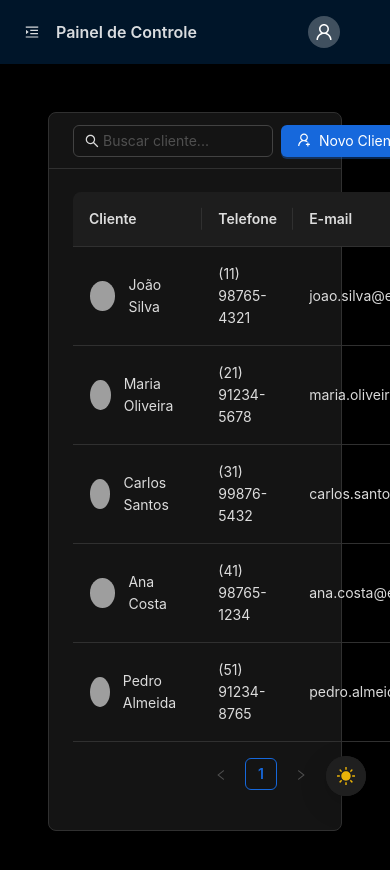
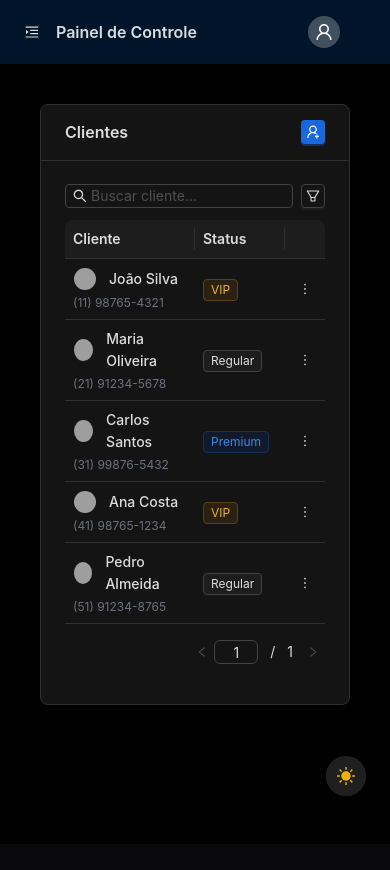
Before and after one commit to MauBoaventura/front-bot-whats-agenda, a Next.js app: page /clientes in a window 390 px wide. Shown: the top 870 px of the page. After the commit the page ends 844 px from the top, so only its background shows below. Built offline with nearby package versions, Linux system fonts and the light colour scheme; grey boxes are pictures that could not be loaded.

Commit message:
feat: implementar busca e filtros para serviços, incluindo integração com API

```diff
--- a/src/app/(main)/clientes/page.tsx
+++ b/src/app/(main)/clientes/page.tsx
@@ -1,15 +1,44 @@
-// app/dashboard/clientes/page.tsx
 'use client';
-import { Table, Tag, Input, Button, Space, Avatar, Card } from 'antd';
-import { SearchOutlined, UserAddOutlined } from '@ant-design/icons';
+import {
+  FilterOutlined,
+  MoreOutlined,
+  SearchOutlined,
+  UserAddOutlined,
+} from '@ant-design/icons';
+import {
+  Avatar,
+  Button,
+  Card,
+  Drawer,
+  Dropdown,
+  Grid,
+  Input,
+  Space,
+  Table,
+  Tag,
+} from 'antd';
+import { ColumnsType } from 'antd/es/table';
+import { useState } from 'react';
 
-const mockData = [
+const { useBreakpoint } = Grid;
+
+interface AppointmentType {
+  key: string;
+  name: string;
+  phone: string;
+  email: string;
+  avatar: string;
+  loyalty: string;
+}
+
+const mockData: AppointmentType[] = [
   {
     key: '1',
     name: 'João Silva',
     phone: '(11) 98765-4321',
     email: 'joao.silva@example.com',
     avatar: 'https://i.pravatar.cc/150?img=1',
+    loyalty: 'VIP',
   },
   {
     key: '2',
@@ -17,6 +46,7 @@ const mockData = [
     phone: '(21) 91234-5678',
     email: 'maria.oliveira@example.com',
     avatar: 'https://i.pravatar.cc/150?img=2',
+    loyalty: 'Regular',
   },
   {
     key: '3',
@@ -24,6 +54,7 @@ const mockData = [
     phone: '(31) 99876-5432',
     email: 'carlos.santos@example.com',
     avatar: 'https://i.pravatar.cc/150?img=3',
+    loyalty: 'Premium',
   },
   {
     key: '4',
@@ -31,6 +62,7 @@ const mockData = [
     phone: '(41) 98765-1234',
     email: 'ana.costa@example.com',
     avatar: 'https://i.pravatar.cc/150?img=4',
+    loyalty: 'VIP',
   },
   {
     key: '5',
@@ -38,29 +70,79 @@ const mockData = [
     phone: '(51) 91234-8765',
     email: 'pedro.almeida@example.com',
     avatar: 'https://i.pravatar.cc/150?img=5',
+    loyalty: 'Regular',
   },
 ];
 
 export default function ClientesPage() {
-  return (
-    <div className="p-6">
-      <Card
-        title="Clientes"
-        extra={
-          <Space>
-            <Input
-              placeholder="Buscar cliente..."
-              prefix={<SearchOutlined />}
-              style={{ width: 200 }}
-            />
-            <Button type="primary" icon={<UserAddOutlined />}>
-              Novo Cliente
-            </Button>
-          </Space>
+  const screens = useBreakpoint();
+  const isMobile = !screens.md;
+
+  const [searchText, setSearchText] = useState('');
+  const [isFilterDrawerVisible, setIsFilterDrawerVisible] = useState(false);
+  const [loyaltyFilter, setLoyaltyFilter] = useState<string | null>(null);
+
+  const filteredData = mockData.filter((client) => {
+    const matchesSearch =
+      client.name.toLowerCase().includes(searchText.toLowerCase()) ||
+      client.phone.includes(searchText) ||
+      client.email.toLowerCase().includes(searchText.toLowerCase());
+
+    const matchesLoyalty = !loyaltyFilter || client.loyalty === loyaltyFilter;
+
+    return matchesSearch && matchesLoyalty;
+  });
+
+  const mobileColumns: ColumnsType<AppointmentType> = [
+    {
+      title: 'Cliente',
+      render: (_, record) => (
+        <div className="flex flex-col">
+          <div className="flex items-center gap-3">
+            <Avatar src={record.avatar} size="small" />
+            <span className="font-medium">{record.name}</span>
+          </div>
+          <div className="text-xs text-gray-500 mt-1">{record.phone}</div>
+        </div>
+      ),
+    },
+    {
+      title: 'Status',
+      render: (_, record) => (
+        <Tag
+          color={
+            record.loyalty === 'VIP'
+              ? 'gold'
+              : record.loyalty === 'Premium'
+              ? 'blue'
+              : 'default'
           }
+          className="text-xs"
         >
-        <Table
-          columns={[
+          {record.loyalty}
+        </Tag>
+      ),
+    },
+    {
+      title: '',
+      render: () => (
+        <Dropdown
+          menu={{
+            items: [
+              { key: '1', label: 'Editar' },
+              { key: '2', label: 'Desativar', danger: true },
+            ],
+          }}
+          trigger={['click']}
+        >
+          <Button type="text" icon={<MoreOutlined />} size="small" />
+        </Dropdown>
+      ),
+      width: 40,
+    },
+  ];
+
+  const desktopColumns: ColumnsType<AppointmentType> = [
     {
       title: 'Cliente',
       render: (_, record) => (
@@ -74,21 +156,137 @@ export default function ClientesPage() {
     { title: 'E-mail', dataIndex: 'email' },
     {
       title: 'Fidelidade',
-              render: () => <Tag color="gold">VIP</Tag>,
+      render: (_, record) => (
+        <Tag
+          color={
+            record.loyalty === 'VIP'
+              ? 'gold'
+              : record.loyalty === 'Premium'
+              ? 'blue'
+              : 'default'
+          }
+        >
+          {record.loyalty}
+        </Tag>
+      ),
     },
     {
       title: 'Ações',
       render: () => (
         <Space>
           <Button size="small">Editar</Button>
-                  <Button size="small" danger>Desativar</Button>
+          <Button size="small" danger>
+            Desativar
+          </Button>
         </Space>
       ),
     },
-          ]}
-          dataSource={mockData}
+  ];
+
+  return (
+    <div className="p-4 md:p-6">
+      <Card
+        title="Clientes"
+        extra={
+          isMobile ? (
+            <Button
+              type="primary"
+              icon={<UserAddOutlined />}
+              size="small"
+              className="md:hidden"
+            />
+          ) : (
+            <Space>
+              <Input
+                placeholder="Buscar cliente..."
+                prefix={<SearchOutlined />}
+                value={searchText}
+                onChange={(e) => setSearchText(e.target.value)}
+                style={{ width: 200 }}
+              />
+              <Button type="primary" icon={<UserAddOutlined />}>
+                Novo Cliente
+              </Button>
+            </Space>
+          )
+        }
+      >
+        {isMobile && (
+          <div className="flex gap-2 mb-3">
+            <Input
+              placeholder="Buscar cliente..."
+              prefix={<SearchOutlined />}
+              value={searchText}
+              onChange={(e) => setSearchText(e.target.value)}
+              size="small"
+              className="flex-1"
+            />
+            <Button
+              icon={<FilterOutlined />}
+              onClick={() => setIsFilterDrawerVisible(true)}
+              size="small"
+            />
+          </div>
+        )}
+
+        <Table
+          columns={isMobile ? mobileColumns : desktopColumns}
+          dataSource={filteredData}
+          pagination={{ pageSize: 5, simple: isMobile }}
+          size="small"
+          scroll={{ x: true }}
         />
       </Card>
+
+      {/* Filtro Drawer apenas no mobile */}
+      {isMobile && (
+        <Drawer
+          title="Filtrar Clientes"
+          placement="bottom"
+          open={isFilterDrawerVisible}
+          onClose={() => setIsFilterDrawerVisible(false)}
+          height="auto"
+        >
+          <div className="flex flex-col gap-4">
+            <div>
+              <h4 className="font-medium mb-2">Nível de Fidelidade</h4>
+              <div className="flex flex-wrap gap-2">
+                <Button
+                  type={!loyaltyFilter ? 'primary' : 'default'}
+                  onClick={() => setLoyaltyFilter(null)}
+                  size="small"
+                >
+                  Todos
+                </Button>
+                <Button
+                  type={loyaltyFilter === 'VIP' ? 'primary' : 'default'}
+                  onClick={() => setLoyaltyFilter('VIP')}
+                  size="small"
+                >
+                  VIP
+                </Button>
+                <Button
+                  type={loyaltyFilter === 'Premium' ? 'primary' : 'default'}
+                  onClick={() => setLoyaltyFilter('Premium')}
+                  size="small"
+                >
+                  Premium
+                </Button>
+                <Button
+                  type={loyaltyFilter === 'Regular' ? 'primary' : 'default'}
+                  onClick={() => setLoyaltyFilter('Regular')}
+                  size="small"
+                >
+                  Regular
+                </Button>
+              </div>
+            </div>
+            <Button type="primary" block onClick={() => setIsFilterDrawerVisible(false)}>
+              Aplicar Filtros
+            </Button>
+          </div>
+        </Drawer>
+      )}
     </div>
   );
 }
--- a/src/app/(main)/feedbacks/page.tsx
+++ b/src/app/(main)/feedbacks/page.tsx
@@ -1,15 +1,27 @@
-// app/dashboard/feedbacks/page.tsx
 'use client';
 
-import { Card, List, Rate, Tag, Space, Button, Input, Select, Avatar, Divider, Badge } from 'antd';
-import { SearchOutlined, FilterOutlined, StarFilled } from '@ant-design/icons';
+import { FilterOutlined, SearchOutlined, StarFilled } from '@ant-design/icons';
+import {
+  Avatar,
+  Badge,
+  Button,
+  Card,
+  Divider,
+  Input,
+  List,
+  Rate,
+  Select,
+  Space,
+  Tag,
+} from 'antd';
 import dayjs from 'dayjs';
 import 'dayjs/locale/pt-br';
+import { useEffect, useState } from 'react';
 
 dayjs.locale('pt-br');
 
+const { Option } = Select;
 const { Search } = Input;
-const { Option } = Select;
 
 interface FeedbackType {
   id: string;
@@ -21,17 +33,16 @@ interface FeedbackType {
   status: 'publicado' | 'pendente' | 'arquivado';
 }
 
-export default function FeedbacksPage() {
-  // Dados mockados de feedbacks
 const feedbacks: FeedbackType[] = [
   {
     id: '1',
     client: 'João Silva',
     rating: 5,
-      comment: 'Atendimento excelente! O profissional foi muito atencioso e o resultado ficou perfeito.',
+    comment:
+      'Atendimento excelente! O profissional foi muito atencioso e o resultado ficou perfeito.',
     date: '2023-05-15',
     service: 'Corte de Cabelo',
-      status: 'publicado'
+    status: 'publicado',
   },
   {
     id: '2',
@@ -40,16 +51,17 @@ export default function FeedbacksPage() {
     comment: 'Gostei muito do serviço, porém a espera foi um pouco longa.',
     date: '2023-05-14',
     service: 'Manicure',
-      status: 'publicado'
+    status: 'publicado',
   },
   {
     id: '3',
     client: 'Carlos Oliveira',
     rating: 3,
-      comment: 'Serviço razoável, mas esperava mais pela qualidade do estabelecimento.',
+    comment:
+      'Serviço razoável, mas esperava mais pela qualidade do estabelecimento.',
     date: '2023-05-12',
     service: 'Barba',
-      status: 'pendente'
+    status: 'pendente',
   },
   {
     id: '4',
@@ -58,7 +70,7 @@ export default function FeedbacksPage() {
     comment: 'Melhor experiência que já tive! Recomendo a todos.',
     date: '2023-05-10',
     service: 'Coloração',
-      status: 'publicado'
+    status: 'publicado',
   },
   {
     id: '5',
@@ -67,18 +79,24 @@ export default function FeedbacksPage() {
     comment: 'Não fiquei satisfeito com o resultado final do serviço.',
     date: '2023-05-08',
     service: 'Corte Social',
-      status: 'arquivado'
+    status: 'arquivado',
   },
 ];
 
-  // Filtros
-  const ratingFilters = [
-    { value: 5, label: '5 estrelas' },
-    { value: 4, label: '4 estrelas' },
-    { value: 3, label: '3 estrelas' },
-    { value: 2, label: '2 estrelas' },
-    { value: 1, label: '1 estrela' },
-  ];
+export default function FeedbacksPage() {
+  const [isMobile, setIsMobile] = useState(false);
+
+  useEffect(() => {
+    const checkSize = () => setIsMobile(window.innerWidth < 768);
+    checkSize();
+    window.addEventListener('resize', checkSize);
+    return () => window.removeEventListener('resize', checkSize);
+  }, []);
+
+  const ratingFilters = [5, 4, 3, 2, 1].map((val) => ({
+    value: val,
+    label: `${val} estrelas`,
+  }));
 
   const statusFilters = [
     { value: 'publicado', label: 'Publicado' },
@@ -87,45 +105,27 @@ export default function FeedbacksPage() {
   ];
 
   return (
-    <div className="feedbacks-container">
+    <div className="p-4">
       <Card
         title={
-          <Space>
+          <Space wrap>
             <span>Avaliações dos Clientes</span>
-            <Badge
-              count={feedbacks.length}
-              style={{ backgroundColor: '#1890ff' }}
-              showZero
-            />
+            <Badge count={feedbacks.length} style={{ backgroundColor: '#1890ff' }} />
           </Space>
         }
         extra={
+          !isMobile && (
             <Space wrap>
-            <Select
-              placeholder="Filtrar por nota"
-              style={{ width: 150 }}
-              allowClear
-            >
-              {ratingFilters.map(filter => (
+              <Select placeholder="Filtrar por nota" style={{ width: 150 }} allowClear>
+                {ratingFilters.map((filter) => (
                   <Option key={filter.value} value={filter.value}>
-                  <Space>
-                    <Rate
-                      disabled
-                      value={filter.value}
-                      style={{ fontSize: 14 }}
-                      character={<StarFilled />}
-                    />
-                  </Space>
+                    <Rate disabled value={filter.value} character={<StarFilled />} />
                   </Option>
                 ))}
               </Select>
 
-            <Select
-              placeholder="Filtrar por status"
-              style={{ width: 150 }}
-              allowClear
-            >
-              {statusFilters.map(filter => (
+              <Select placeholder="Filtrar por status" style={{ width: 150 }} allowClear>
+                {statusFilters.map((filter) => (
                   <Option key={filter.value} value={filter.value}>
                     {filter.label}
                   </Option>
@@ -141,13 +141,14 @@ export default function FeedbacksPage() {
 
               <Button icon={<FilterOutlined />}>Mais Filtros</Button>
             </Space>
+          )
         }
       >
         <List
           itemLayout="vertical"
           size="large"
           pagination={{
-            pageSize: 4,
+            pageSize: isMobile ? 2 : 4,
             showSizeChanger: false,
           }}
           dataSource={feedbacks}
@@ -155,8 +156,15 @@ export default function FeedbacksPage() {
             <List.Item
               key={item.id}
               extra={
-                <Tag color={item.status === 'publicado' ? 'green' :
-                          item.status === 'pendente' ? 'orange' : 'gray'}>
+                <Tag
+                  color={
+                    item.status === 'publicado'
+                      ? 'green'
+                      : item.status === 'pendente'
+                      ? 'orange'
+                      : 'gray'
+                  }
+                >
                   {item.status.toUpperCase()}
                 </Tag>
               }
@@ -164,15 +172,10 @@ export default function FeedbacksPage() {
               <List.Item.Meta
                 avatar={<Avatar size="large">{item.client.charAt(0)}</Avatar>}
                 title={
-                  <Space>
-                    <span>{item.client}</span>
-                    <Rate
-                      disabled
-                      value={item.rating}
-                      style={{ fontSize: 14 }}
-                      character={<StarFilled />}
-                    />
-                    <span className="text-sm text-gray-500">
+                  <Space direction={isMobile ? 'vertical' : 'horizontal'}>
+                    <span className="font-medium">{item.client}</span>
+                    <Rate disabled value={item.rating} character={<StarFilled />} />
+                    <span className="text-gray-500 text-sm">
                       {dayjs(item.date).format('DD/MM/YYYY')}
                     </span>
                   </Space>
@@ -187,7 +190,7 @@ export default function FeedbacksPage() {
 
               <Divider />
 
-              <Space>
+              <Space wrap>
                 <Button size="small" type={item.status === 'pendente' ? 'primary' : 'default'}>
                   {item.status === 'pendente' ? 'Aprovar' : 'Editar'}
                 </Button>
@@ -199,24 +202,6 @@ export default function FeedbacksPage() {
           )}
         />
       </Card>
-
-      <style jsx global>{`
-        .feedbacks-container {
-          height: 100%;
-        }
-        .ant-list-item {
-          padding: 16px 0 !important;
-        }
-        .ant-list-item-meta {
-          margin-bottom: 8px !important;
-        }
-        .ant-card-head {
-          border-bottom: none !important;
-        }
-        .ant-card-body {
-          padding-top: 0 !important;
-        }
-      `}</style>
     </div>
   );
 }
--- a/src/app/(main)/layout.tsx
+++ b/src/app/(main)/layout.tsx
@@ -151,9 +151,9 @@ const mapPathToKey = (path: string) => {
           closable={false}
           onClose={() => setMobileMenuVisible(false)}
           open={mobileMenuVisible}
-          styles={{ body: { padding: 0, backgroundColor: '#001529' }, }}
+          styles={{ body: { padding: 0 }, }}
           width={250}
-          className='bg-white dark:bg-[#001529] text-black dark:text-white'
+          className={`${theme === 'dark' ? '!bg-[#001529]' : ''}`}
         >
           <div className="p-4 flex items-center justify-center h-16 border-b">
             <Image
--- a/src/app/(main)/servicos/page.tsx
+++ b/src/app/(main)/servicos/page.tsx
@@ -1,74 +1,79 @@
-// app/dashboard/servicos/page.tsx
 'use client';
 import { PlusOutlined } from '@ant-design/icons';
-import { Button, Card, InputNumber, Table, Tag } from 'antd';
-import { useState } from 'react';
+import {
+  Button,
+  Card,
+  Dropdown,
+  InputNumber,
+  Table,
+  Tag,
+  message,
+} from 'antd';
+import type { ColumnsType } from 'antd/es/table';
+import { useEffect, useState } from 'react';
+
+interface ServiceType {
+  id: string;
+  name: string;
+  duration: number;
+  price: number;
+  category: string;
+  active: boolean;
+}
 
 export default function ServicosPage() {
-  const [services, setServices] = useState([
+  const [services, setServices] = useState<ServiceType[]>([]);
+  const [isMobile, setIsMobile] = useState(false);
+  const [loading, setLoading] = useState(false);
+
+  // Função para buscar os serviços da API
+  const fetchServices = async () => {
+    setLoading(true);
+    try {alert(`${process.env.NEXT_PUBLIC_API_BASE_URL}/servicos`)
+      const response = await fetch(`${process.env.NEXT_PUBLIC_API_BASE_URL}/servicos`);
+      if (!response.ok) {
+        throw new Error('Erro ao buscar serviços');
+      }
+
+      // Dados recebidos da API
+      const data: any[] = await response.json();
+
+      // Converter os dados para o formato da entidade Servico
+      const formattedData: ServiceType[] = data.map((item) => ({
+        id: String(item.id), // Convertendo para string, se necessário
+        name: item.nome, // Mapeando 'nome' para 'name'
+        duration: item.duracao, // Mapeando 'duracao' para 'duration'
+        price: parseFloat(item.preco), // Garantindo que 'preco' seja um número
+        category: item.categoria, // Mapeando 'categoria' para 'category'
+        active: item.status, // Mapeando 'status' para 'active'
+      }));
+
+      setServices(formattedData);
+    } catch (error) {
+      console.error(error);
+      message.error('Erro ao carregar os serviços');
+    } finally {
+      setLoading(false);
+    }
+  };
+
+  useEffect(() => {
+    fetchServices(); // Busca os serviços ao carregar a página
+
+    const handleResize = () => {
+      setIsMobile(window.innerWidth < 768);
+    };
+
+    handleResize(); // Executa na primeira renderização
+    window.addEventListener('resize', handleResize);
+    return () => window.removeEventListener('resize', handleResize);
+  }, []);
+
+  const sharedColumns: ColumnsType<ServiceType> = [
     {
-      id: '1',
-      name: 'Corte Masculino',
-      duration: 30,
-      price: 50,
-      category: 'Cabelo',
-      active: true,
+      title: 'Nome',
+      dataIndex: 'name',
     },
-    {
-      id: '2',
-      name: 'Corte Feminino',
-      duration: 60,
-      price: 80,
-      category: 'Cabelo',
-      active: true,
-    },
-    {
-      id: '3',
-      name: 'Manicure',
-      duration: 40,
-      price: 30,
-      category: 'Unhas',
-      active: true,
-    },
-    {
-      id: '4',
-      name: 'Pedicure',
-      duration: 50,
-      price: 40,
-      category: 'Unhas',
-      active: true,
-    },
-    {
-      id: '5',
-      name: 'Massagem Relaxante',
-      duration: 90,
-      price: 120,
-      category: 'Bem-estar',
-      active: true,
-    },
-    {
-      id: '6',
-      name: 'Limpeza de Pele',
-      duration: 60,
-      price: 100,
-      category: 'Estética',
-      active: true,
-    },
-  ]);
-
-  return (
-    <div className="p-6">
-      <Card
-        title="Serviços"
-        extra={
-          <Button type="primary" icon={<PlusOutlined />}>
-            Adicionar Serviço
-          </Button>
-        }
-      >
-        <Table
-          columns={[
-            { title: 'Nome', dataIndex: 'name' },
     {
       title: 'Duração (min)',
       dataIndex: 'duration',
@@ -79,9 +84,10 @@ export default function ServicosPage() {
           defaultValue={value}
           onChange={(val) => {
             const newServices = [...services];
-                    newServices[index].duration = val;
+            newServices[index].duration = val ?? 0;
             setServices(newServices);
           }}
+          size="small"
         />
       ),
     },
@@ -104,8 +110,63 @@ export default function ServicosPage() {
         </Tag>
       ),
     },
-          ]}
+  ];
+
+  const mobileColumns: ColumnsType<ServiceType> = [
+    {
+      title: 'Serviço',
+      render: (_, record, index) => (
+        <div className="flex flex-col">
+          <span className="font-medium">{record.name}</span>
+          <div className="text-xs text-gray-500">
+            {record.duration} min • R$ {record.price.toFixed(2)}
+          </div>
+          <div className="text-xs pt-1">
+            <Tag color="blue">{record.category}</Tag>{' '}
+            <Tag color={record.active ? 'green' : 'red'}>
+              {record.active ? 'Ativo' : 'Inativo'}
+            </Tag>
+          </div>
+        </div>
+      ),
+    },
+    {
+      title: '',
+      render: () => (
+        <Dropdown
+          menu={{
+            items: [
+              { key: 'edit', label: 'Editar' },
+              { key: 'disable', label: 'Desativar', danger: true },
+            ],
+          }}
+          trigger={['click']}
+        >
+          <Button type="text">⋮</Button>
+        </Dropdown>
+      ),
+      width: 40,
+    },
+  ];
+
+  return (
+    <div className="p-4">
+      <Card
+        title="Serviços"
+        extra={
+          <Button type="primary" icon={<PlusOutlined />} size="small">
+            Adicionar Serviço
+          </Button>
+        }
+      >
+        <Table
+          columns={isMobile ? mobileColumns : sharedColumns}
           dataSource={services}
+          loading={loading}
+          pagination={{ pageSize: 5, simple: true }}
+          size="small"
+          scroll={{ x: true }}
+          rowKey="id"
         />
       </Card>
     </div>
```
Also changed, not shown: src/app/(main)/agenda/page.tsx (+5 -2 lines). Lines whose indentation alone changed are shown as unchanged.
